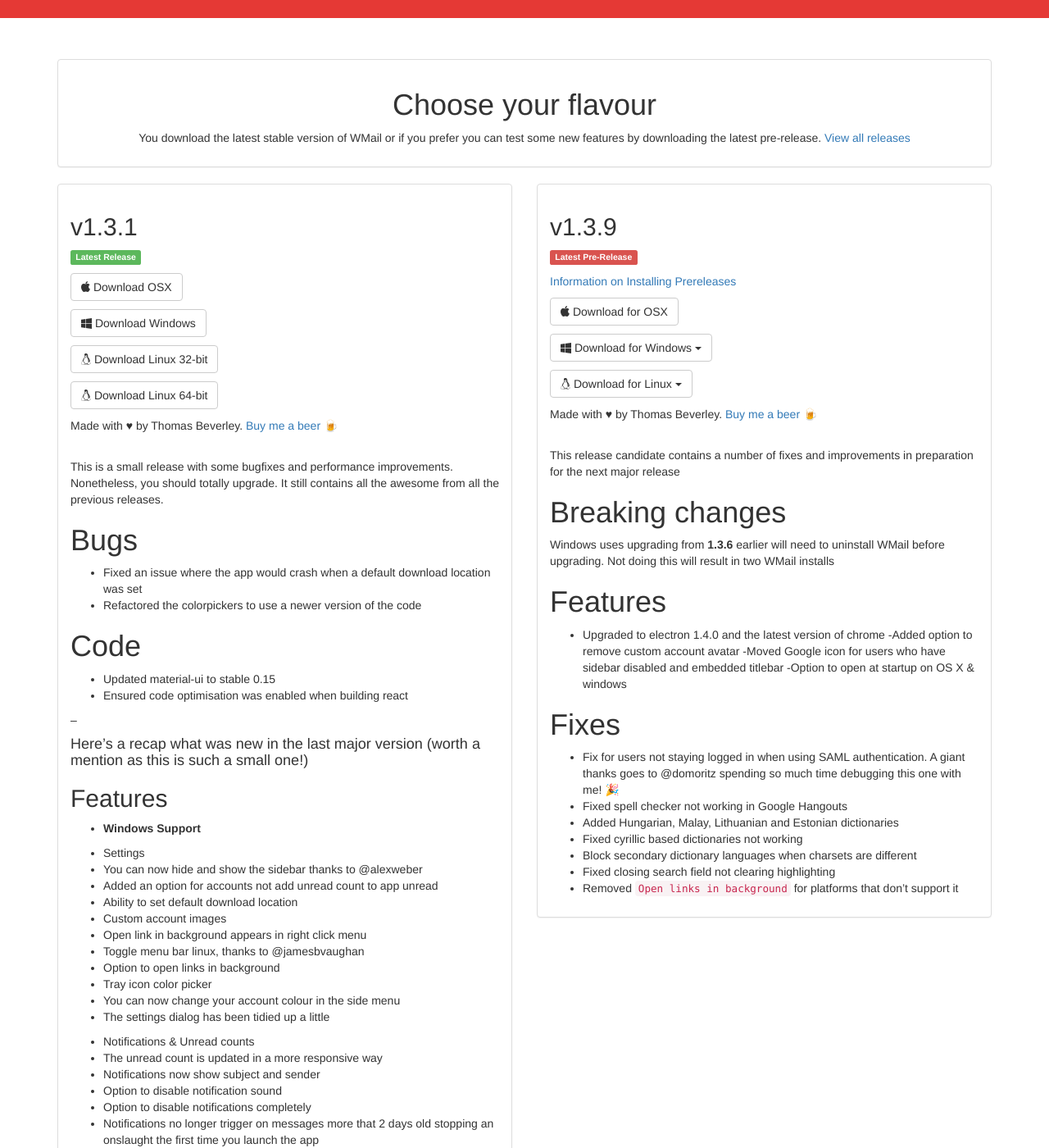
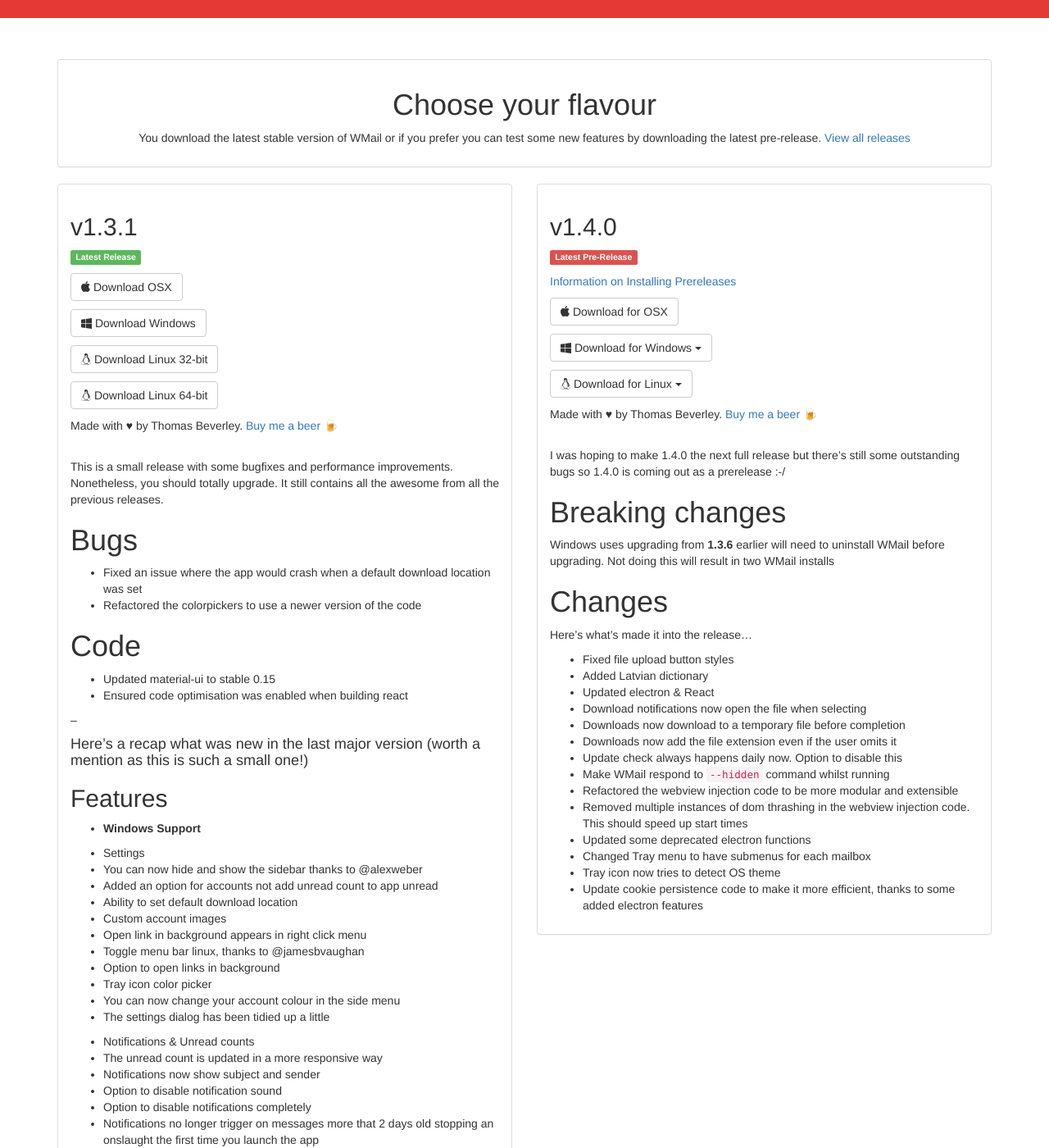
Before and after one commit to Thomas101/wmail, a Jekyll site: the page built from download.html, in a window 1280 px wide and 1400 px high, scrolled down 249 px. Shown: the whole window at 82% size. Built offline with Jekyll 4.4.1, drawn with Linux system fonts in a browser that asks for light colours.

Commit message:
Added 1.4.0

```diff
--- a/_includes/footer.html
+++ b/_includes/footer.html
@@ -19,6 +19,7 @@
               <span class="fa fa-bug"></span> Bugs &amp; Issues
             </a>
           </li>
+          <!-- If you found the link to my contact form well done! You must really want to contact me :). -->
           <!--<li>
             <a href="https://docs.google.com/forms/d/e/1FAIpQLSfbuoJlMKSxHwtJwYY6ZR0KL2dvWfyx5AODqHMEgWVO2wDrGw/viewform" target="_blank" class="color-red-50">
               <span class="fa fa-bullhorn"></span> Contact
--- a/_includes/prerelease_notes.md
+++ b/_includes/prerelease_notes.md
@@ -1,20 +1,23 @@
-This release candidate contains a number of fixes and improvements in preparation for the next major release
+I was hoping to make 1.4.0 the next full release but there's still some outstanding bugs so 1.4.0 is coming out as a prerelease :-/
 
 # Breaking changes
 
 Windows uses upgrading from **1.3.6** earlier will need to uninstall WMail before upgrading. Not doing this will result in two WMail installs
 
-# Features
-- Upgraded to electron 1.4.0 and the latest version of chrome
--Added option to remove custom account avatar
--Moved Google icon for users who have sidebar disabled and embedded titlebar
--Option to open at startup on OS X & windows
+# Changes
+Here's what's made it into the release...
 
-# Fixes
-- Fix for users not staying logged in when using SAML authentication. A giant thanks goes to @domoritz spending so much time debugging this one with me! 🎉
-- Fixed spell checker not working in Google Hangouts
-- Added Hungarian, Malay, Lithuanian and Estonian dictionaries
-- Fixed cyrillic based dictionaries not working
-- Block secondary dictionary languages when charsets are different
-- Fixed closing search field not clearing highlighting
-- Removed `Open links in background` for platforms that don’t support it
+- Fixed file upload button styles
+- Added Latvian dictionary
+- Updated electron & React
+- Download notifications now open the file when selecting
+- Downloads now download to a temporary file before completion
+- Downloads now add the file extension even if the user omits it
+- Update check always happens daily now. Option to disable this
+- Make WMail respond to `--hidden` command whilst running
+- Refactored the webview injection code to be more modular and extensible
+- Removed multiple instances of dom thrashing in the webview injection code. This should speed up start times
+- Updated some deprecated electron functions
+- Changed Tray menu to have submenus for each mailbox
+- Tray icon now tries to detect OS theme
+- Update cookie persistence code to make it more efficient, thanks to some added electron features
--- a/download.html
+++ b/download.html
@@ -2,8 +2,8 @@
 layout: default
 release_v: "v1.3.1"
 release_s: "1_3_1"
-prerelease_v: "v1.3.9"
-prerelease_s: "1_3_9"
+prerelease_v: "v1.4.0"
+prerelease_s: "1_4_0"
 ---
 {% capture release_notes %}{% include release_notes.md %}{% endcapture %}
 {% capture prerelease_notes %}{% include prerelease_notes.md %}{% endcapture %}
--- a/version.json
+++ b/version.json
@@ -3,6 +3,6 @@
     "version": "1.3.1"
   },
   "prerelease": {
-    "version": "1.3.9"
+    "version": "1.4.0"
   }
 }
```
